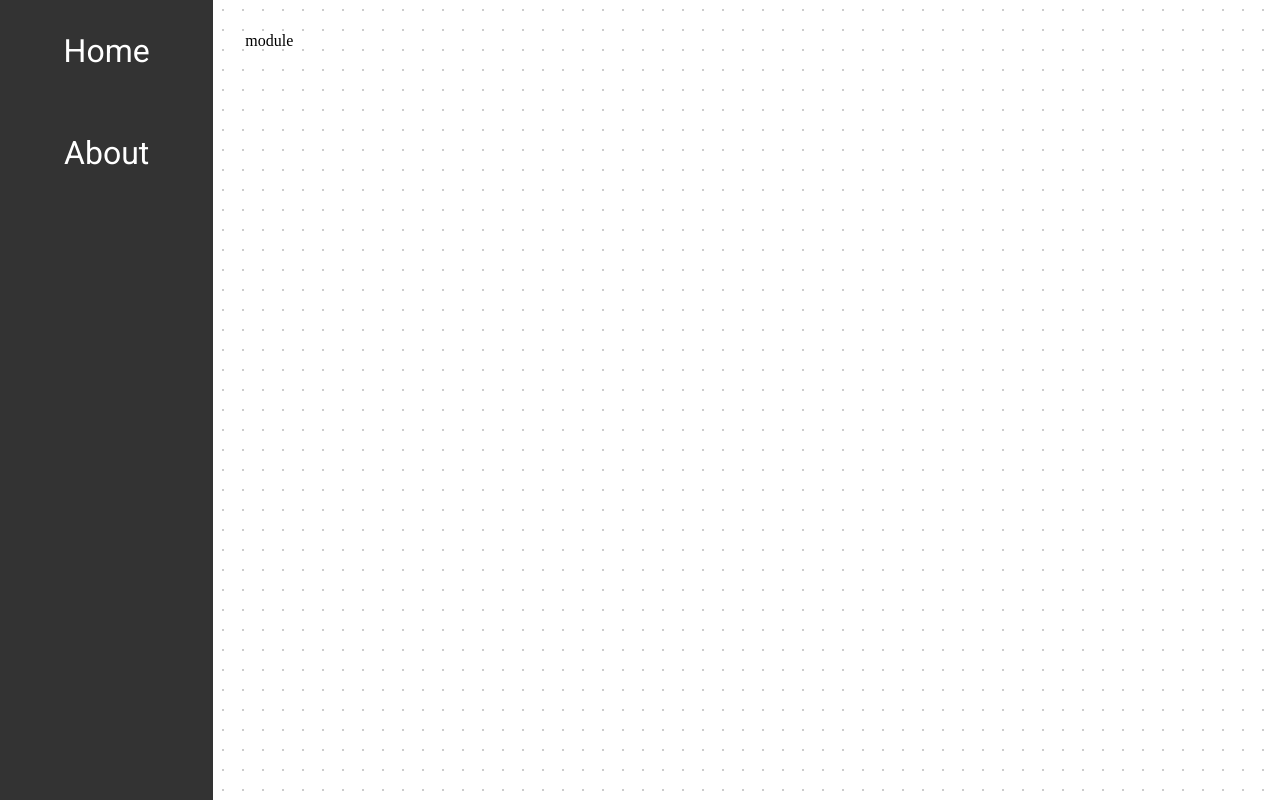
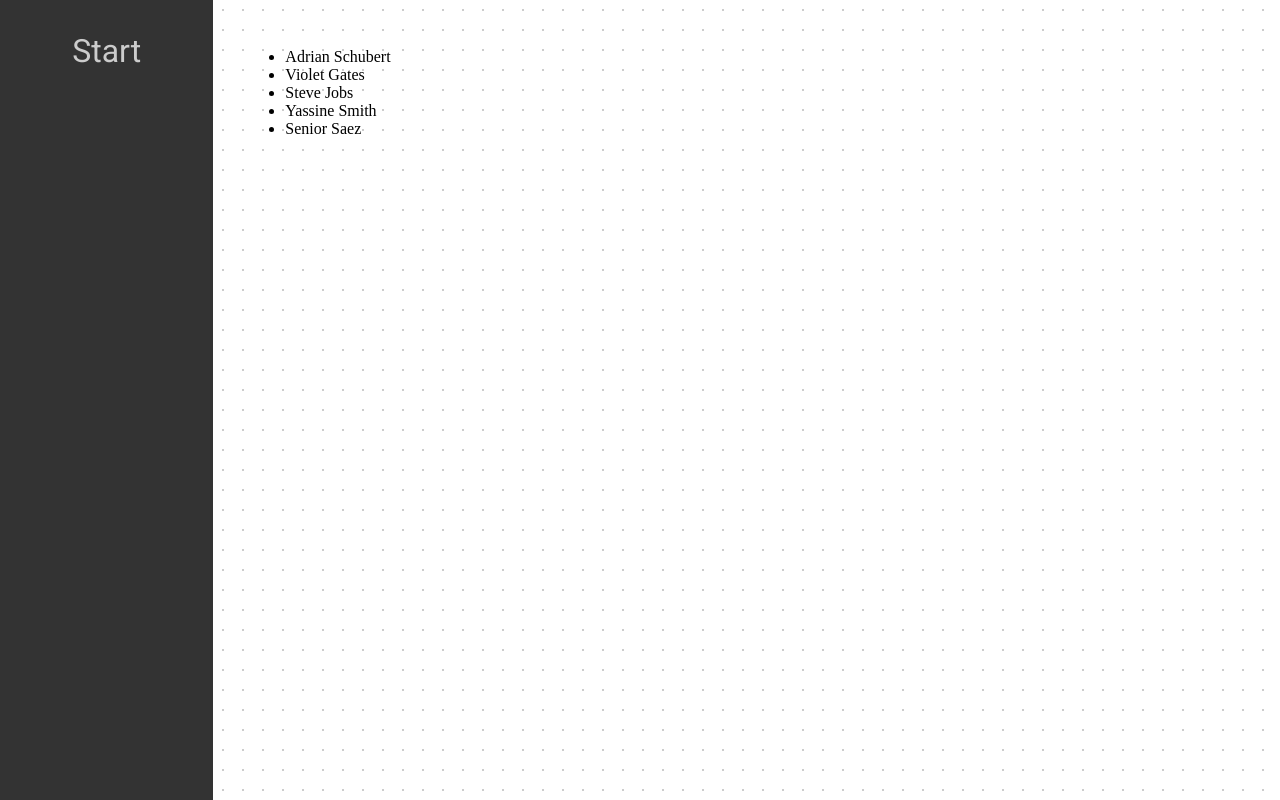
Before and after one commit to RemcoHalman/flowchart, a Vue app in the folder frontend/: page / in a window 1280 px wide. Before the commit this address had no page. Built offline with nearby package versions, Linux system fonts and the light colour scheme.

Commit message:
chore: clean up folders

```diff
--- a/frontend/src/App.vue
+++ b/frontend/src/App.vue
@@ -2,8 +2,7 @@
   <div class="main">
     <div class="grid-container">
       <div class="nav">
-        <router-link to="/">Home</router-link>
-        <router-link to="/about">About</router-link>
+        <router-link to="/">Start</router-link>
       </div>
       <div class="content">
         <router-view />
@@ -19,49 +18,4 @@
 };
 </script>
 
-<style lang="scss">
-body {
-  margin: 0;
-  padding: 0;
-}
-
-.main {
-  width: 100vw;
-}
-
-.grid-container {
-  height: 100vh;
-  margin: 0 auto;
-  display: grid;
-  grid-template-columns: 1fr 1fr 1fr 1fr 1fr 1fr;
-  grid-template-rows: 1fr;
-  gap: 0px 0px;
-  grid-template-areas: "nav content content content content content";
-  .nav {
-    grid-area: nav;
-  }
-
-  .content {
-    grid-area: content;
-  }
-}
-
-.nav {
-  width: 100%;
-  background: #333;
-  color: #fff;
-  font-size: 1.3rem;
-  margin: 0 auto;
-  a {
-    color: white;
-  }
-}
-
-.content {
-  padding: 0 0 0 9px;
-  background: #fff;
-  background-image: radial-gradient(#ccc 10%, #fff 10%);
-  background-position: 0 0;
-  background-size: 20px 20px;
-}
-</style>
+<style lang="scss"></style>
--- a/frontend/src/css/main.css
+++ b/frontend/src/assets/css/main.css
@@ -49,6 +49,10 @@
   font-family: 'Roboto', sans-serif;
 }
 
+.nav a:hover {
+  color: #ccc;
+}
+
 .content {
   background: #fff;
   background-image: radial-gradient(#ccc 10%, rgba(255, 255, 255, 0.5) 10%);
--- a/frontend/src/scss/main.scss
+++ b/frontend/src/assets/scss/main.scss
@@ -46,6 +46,9 @@
     text-decoration: none;
     font-family: 'Roboto', sans-serif;
 
+    &:hover {
+      color: #ccc
+    }
   }
 }
 
--- a/frontend/src/components/HelloWorld.vue
+++ /dev/null
@@ -1,58 +0,0 @@
-<template>
-  <div class="hello">
-    <h1>{{ msg }}</h1>
-    <p>
-      For a guide and recipes on how to configure / customize this project,<br>
-      check out the
-      <a href="https://cli.vuejs.org" target="_blank" rel="noopener">vue-cli documentation</a>.
-    </p>
-    <h3>Installed CLI Plugins</h3>
-    <ul>
-      <li><a href="https://github.com/vuejs/vue-cli/tree/dev/packages/%40vue/cli-plugin-babel" target="_blank" rel="noopener">babel</a></li>
-      <li><a href="https://github.com/vuejs/vue-cli/tree/dev/packages/%40vue/cli-plugin-eslint" target="_blank" rel="noopener">eslint</a></li>
-    </ul>
-    <h3>Essential Links</h3>
-    <ul>
-      <li><a href="https://vuejs.org" target="_blank" rel="noopener">Core Docs</a></li>
-      <li><a href="https://forum.vuejs.org" target="_blank" rel="noopener">Forum</a></li>
-      <li><a href="https://chat.vuejs.org" target="_blank" rel="noopener">Community Chat</a></li>
-      <li><a href="https://twitter.com/vuejs" target="_blank" rel="noopener">Twitter</a></li>
-      <li><a href="https://news.vuejs.org" target="_blank" rel="noopener">News</a></li>
-    </ul>
-    <h3>Ecosystem</h3>
-    <ul>
-      <li><a href="https://router.vuejs.org" target="_blank" rel="noopener">vue-router</a></li>
-      <li><a href="https://vuex.vuejs.org" target="_blank" rel="noopener">vuex</a></li>
-      <li><a href="https://github.com/vuejs/vue-devtools#vue-devtools" target="_blank" rel="noopener">vue-devtools</a></li>
-      <li><a href="https://vue-loader.vuejs.org" target="_blank" rel="noopener">vue-loader</a></li>
-      <li><a href="https://github.com/vuejs/awesome-vue" target="_blank" rel="noopener">awesome-vue</a></li>
-    </ul>
-  </div>
-</template>
-
-<script>
-export default {
-  name: 'HelloWorld',
-  props: {
-    msg: String
-  }
-}
-</script>
-
-<!-- Add "scoped" attribute to limit CSS to this component only -->
-<style scoped lang="scss">
-h3 {
-  margin: 40px 0 0;
-}
-ul {
-  list-style-type: none;
-  padding: 0;
-}
-li {
-  display: inline-block;
-  margin: 0 10px;
-}
-a {
-  color: #42b983;
-}
-</style>
--- a/frontend/src/main.js
+++ b/frontend/src/main.js
@@ -1,7 +1,7 @@
 import { createApp } from "vue";
 import App from "./App.vue";
 import router from "./router";
-import "@/scss/main.scss";
+import "@/assets/scss/main.scss";
 
 const app = createApp(App);
 
--- a/frontend/src/views/Home.vue
+++ b/frontend/src/views/Home.vue
@@ -1,3 +1,48 @@
 <template>
-  <div>module</div>
-</template>
+  <ul class="">
+    <li v-for="user in users" :key="user.id">
+      {{ user.name }}
+    </li>
+  </ul></template
+>
+
+<script>
+export default {
+  data() {
+    return {
+      users: [
+        {
+          id: 1,
+          name: "Adrian Schubert",
+          avatar:
+            "https://pickaface.net/gallery/avatar/unr_sample_161118_2054_ynlrg.png",
+        },
+        {
+          id: 2,
+          name: "Violet Gates",
+          avatar: "https://pickaface.net/gallery/avatar/freud51c8b3f65e7dc.png",
+        },
+        {
+          id: 3,
+          name: "Steve Jobs",
+          avatar: "https://pickaface.net/gallery/avatar/Opi51c74d0125fd4.png",
+        },
+        {
+          id: 4,
+          name: "Yassine Smith",
+          avatar:
+            "https://pickaface.net/gallery/avatar/unr_yassine_191124_2012_3gngr.png",
+        },
+        {
+          id: 5,
+          name: "Senior Saez",
+          avatar:
+            "https://pickaface.net/gallery/avatar/elmedinilla541c03412955c.png",
+        },
+      ],
+    };
+  },
+};
+</script>
+
+<style></style>
```
Also changed, not shown: frontend/src/components/movable.vue (added, +13 -0 lines), 1 other file (tests, documents, lock files or other folders).
